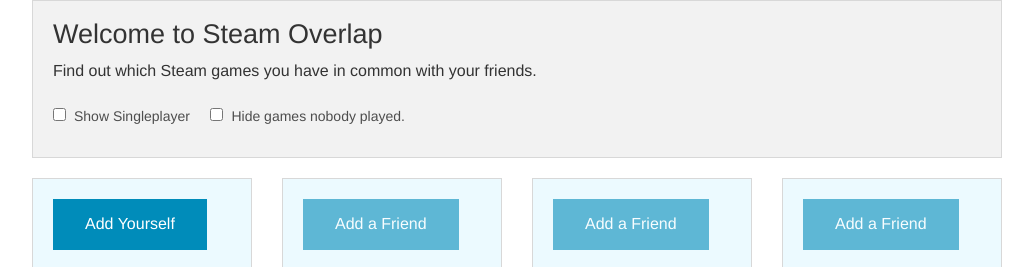
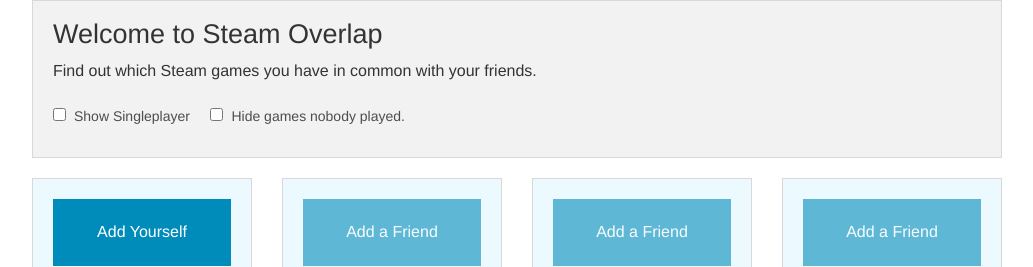
Before and after one commit to yene/steam-overlap, a PHP site: page / in a window 1280 px wide. Shown: the top 267 px of the page, without its empty margins (123-1156 px from the left). Run offline with PHP 8.4, Linux system fonts and the light colour scheme.

Commit message:
more styling

```diff
--- a/css/app.css
+++ b/css/app.css
@@ -16,3 +16,16 @@
   opacity: 0.6;
   pointer-events: none;
 }
+
+.disabled-game {
+  opacity: 0.6;
+}
+
+.button {
+  height: 67px;
+  display: flex;
+  align-items: center;
+  justify-content: center;
+  background-repeat: no-repeat;
+  background-position: left top;
+}
```
